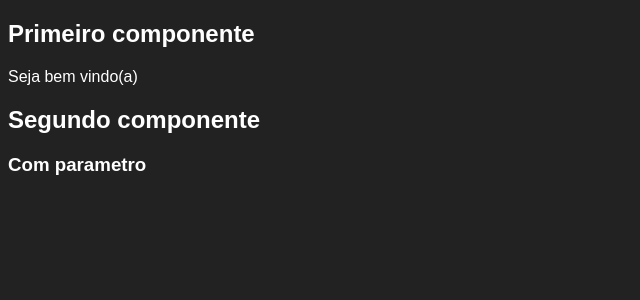
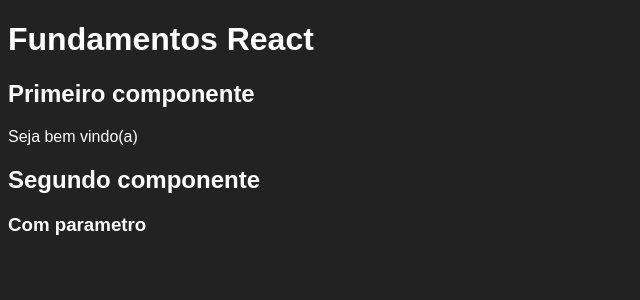
Before and after one commit to galongatti/introducaoReactJS, a React (Create React App) app: page / in a window 1280 px wide. Shown: the top 300 px of the page, without its empty margins (0-640 px from the left). Built offline with nearby package versions, Linux system fonts and the light colour scheme.

Commit message:
Criação do arquivo App.jsx

```diff
--- /dev/null
+++ b/src/App.jsx
@@ -0,0 +1,16 @@
+import React from "react";
+import "./index.css";
+import Primeiro from "./components/basicos/Primeiro";
+import ComParametro from "./components/basicos/ComParametro";
+
+function App() {
+	return (
+		<div id="app">
+			<h1>Fundamentos React</h1>
+			<Primeiro />
+			<ComParametro titulo="Segundo componente" subtitulo="Com parametro" />
+		</div>
+	);
+}
+
+export default App;
--- a/src/index.js
+++ b/src/index.js
@@ -1,14 +1,5 @@
 import ReactDOM from "react-dom";
 import React from "react";
-import "./index.css";
-import Primeiro from "../src/components/basicos/Primeiro";
-import ComParametro from "../src/components/basicos/ComParametro";
+import App from "./App";
 
-const tag = (
-	<div>
-		<Primeiro />
-		<ComParametro titulo="Segundo componente" subtitulo="Com parametro" />
-	</div>
-);
-const element = document.getElementById("root");
-ReactDOM.render(<div>{tag}</div>, element);
+ReactDOM.render(<App />, document.getElementById("root"));
```
Also changed, not shown: 1 other file (tests, documents, lock files or other folders).
